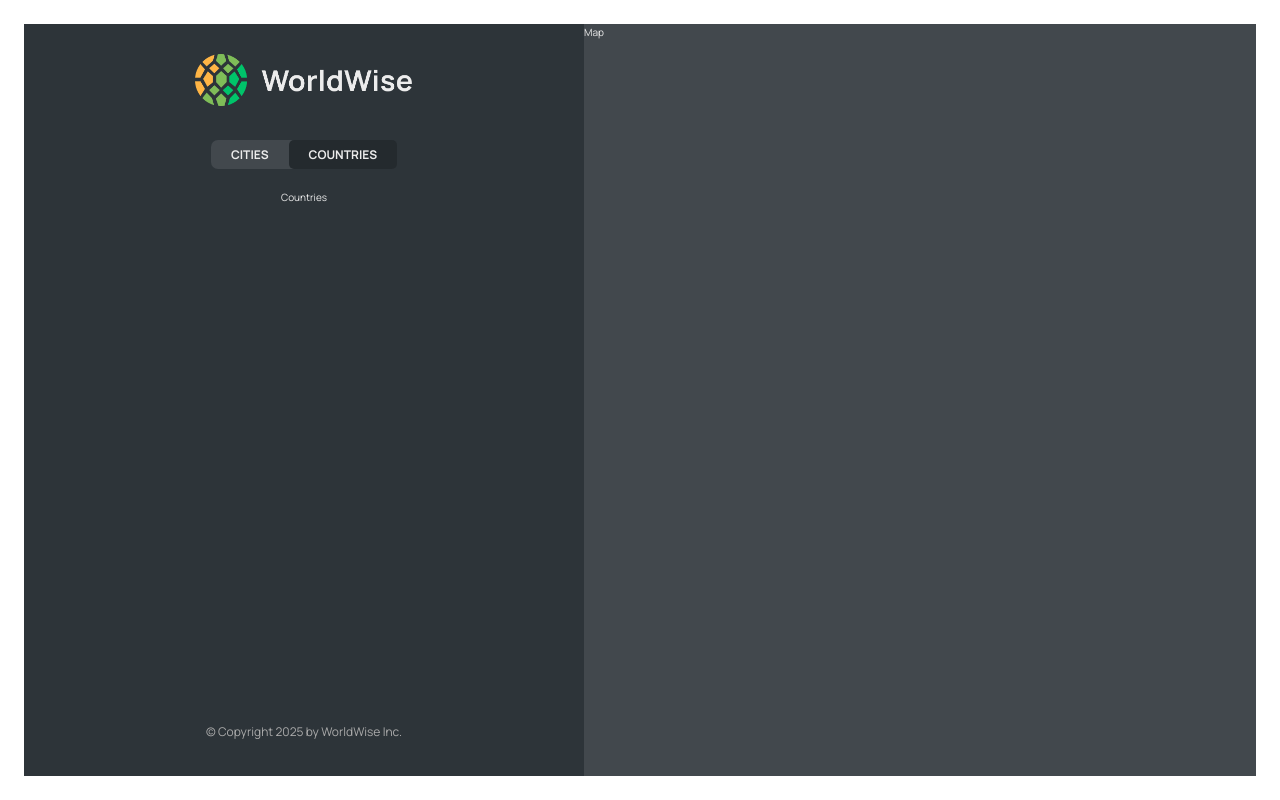
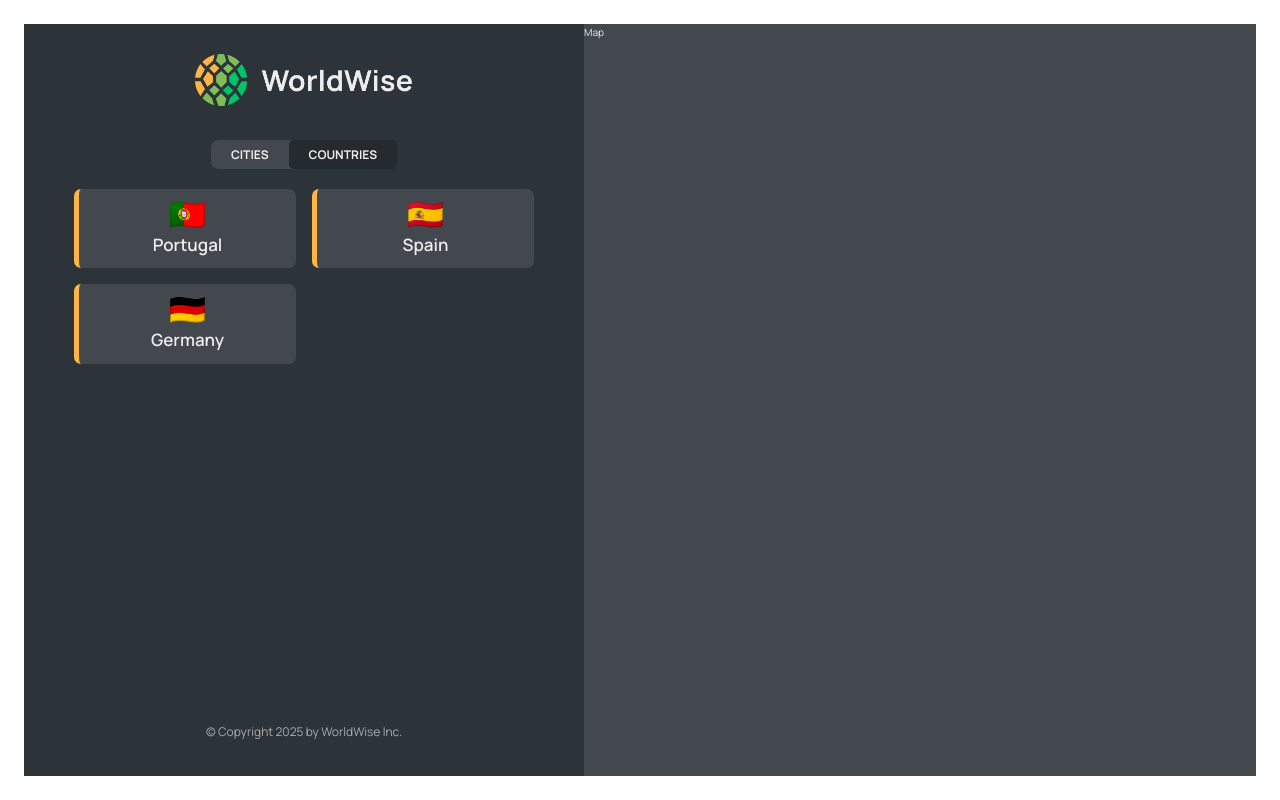
Before and after one commit to fernandodestefani/ultimate-react-best-udemy, a React (Vite) app in the folder 11-worldwise/: page /app/countries in a window 1280 px wide. Built offline with nearby package versions, Linux system fonts and the light colour scheme; data requests are answered from the project's data file.

Commit message:
implement the countries list

```diff
--- a/11-worldwise/src/App.jsx
+++ b/11-worldwise/src/App.jsx
@@ -1,4 +1,6 @@
 import { BrowserRouter, Routes, Route } from "react-router-dom";
+import { useEffect, useState } from "react";
+
 import Product from "./pages/Product";
 import Homepage from "./pages/Homepage";
 import Pricing from "./pages/Pricing";
@@ -6,7 +8,7 @@ import Login from "./pages/Login";
 import PageNotFound from "./pages/PageNotFound";
 import AppLayout from "./pages/AppLayout";
 import CityList from "./components/CityList";
-import { useEffect, useState } from "react";
+import CountryList from "./components/CountryList";
 
 const BASE_URL = "http://localhost:9000";
 
@@ -46,7 +48,7 @@ function App() {
             path="cities"
             element={<CityList cities={cities} isLoading={isLoading} />}
           />
-          <Route path="countries" element={<p>Countries</p>} />
+          <Route path="countries" element={<CountryList cities={cities} isLoading={isLoading} />} />
           <Route path="form" element={<p>Form</p>} />
         </Route>
         <Route path="*" element={<PageNotFound />} />
--- /dev/null
+++ b/11-worldwise/src/components/CountryList.jsx
@@ -0,0 +1,29 @@
+import CountryItem from "./CountryItem";
+import styles from "./CountryList.module.css";
+import Spinner from "./Spinner";
+import Message from "./Message";
+
+function CountryList({ cities, isLoading }) {
+  if (isLoading) return <Spinner />;
+
+  if (!cities.length)
+    return (
+      <Message message="Add your first city by clicking on a city on the map" />
+    );
+
+  const countries = cities.reduce((arr, city) => {
+    if (!arr.map((el) => el.country).includes(city.country))
+      return [...arr, { country: city.country, emoji: city.emoji }];
+    else return arr;
+  }, []);
+
+  return (
+    <ul className={styles.countryList}>
+      {countries.map((country) => (
+        <CountryItem country={country} />
+      ))}
+    </ul>
+  );
+}
+
+export default CountryList;
--- a/11-worldwise/src/components/CountryList.module.css
+++ b/11-worldwise/src/components/CountryList.module.css
@@ -2,7 +2,7 @@
   width: 100%;
   height: 65vh;
   list-style: none;
-  overflow-y: scroll;
+  overflow-y: auto;
   overflow-x: hidden;
 
   display: grid;
```
